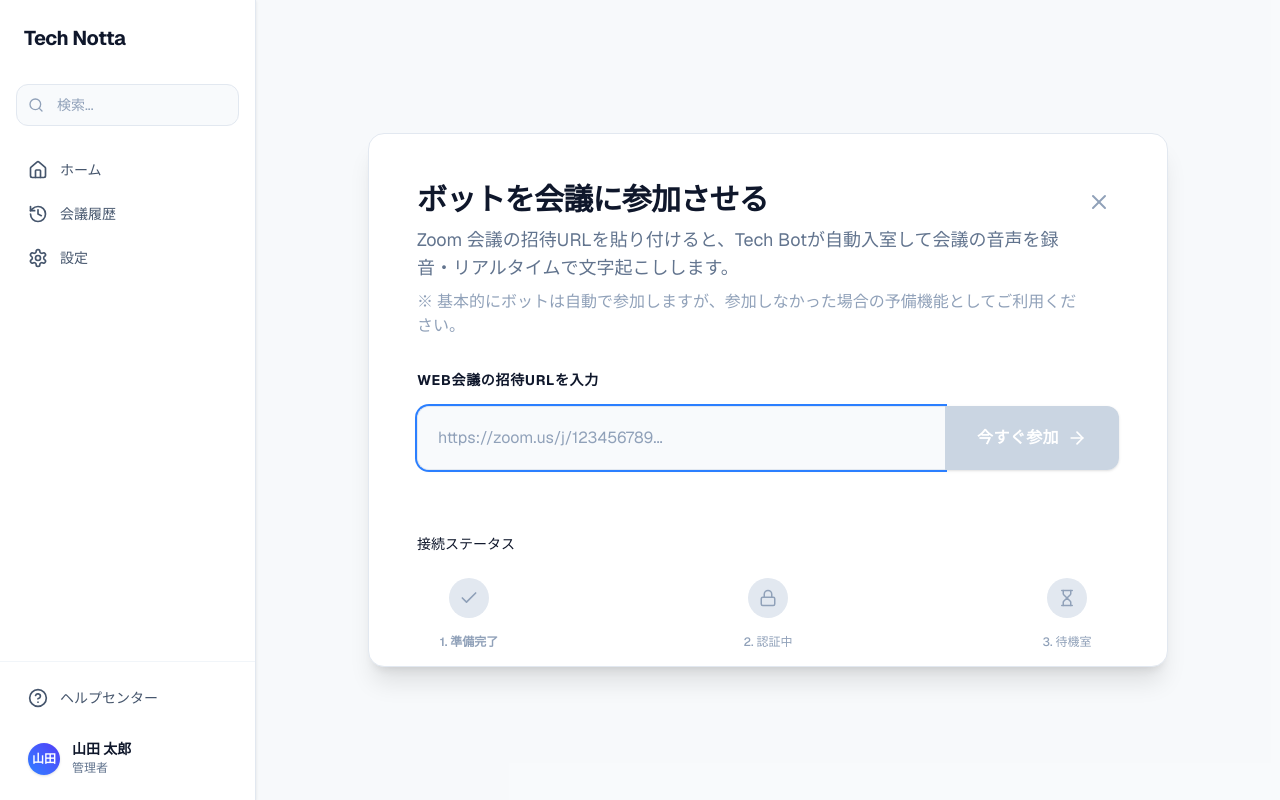
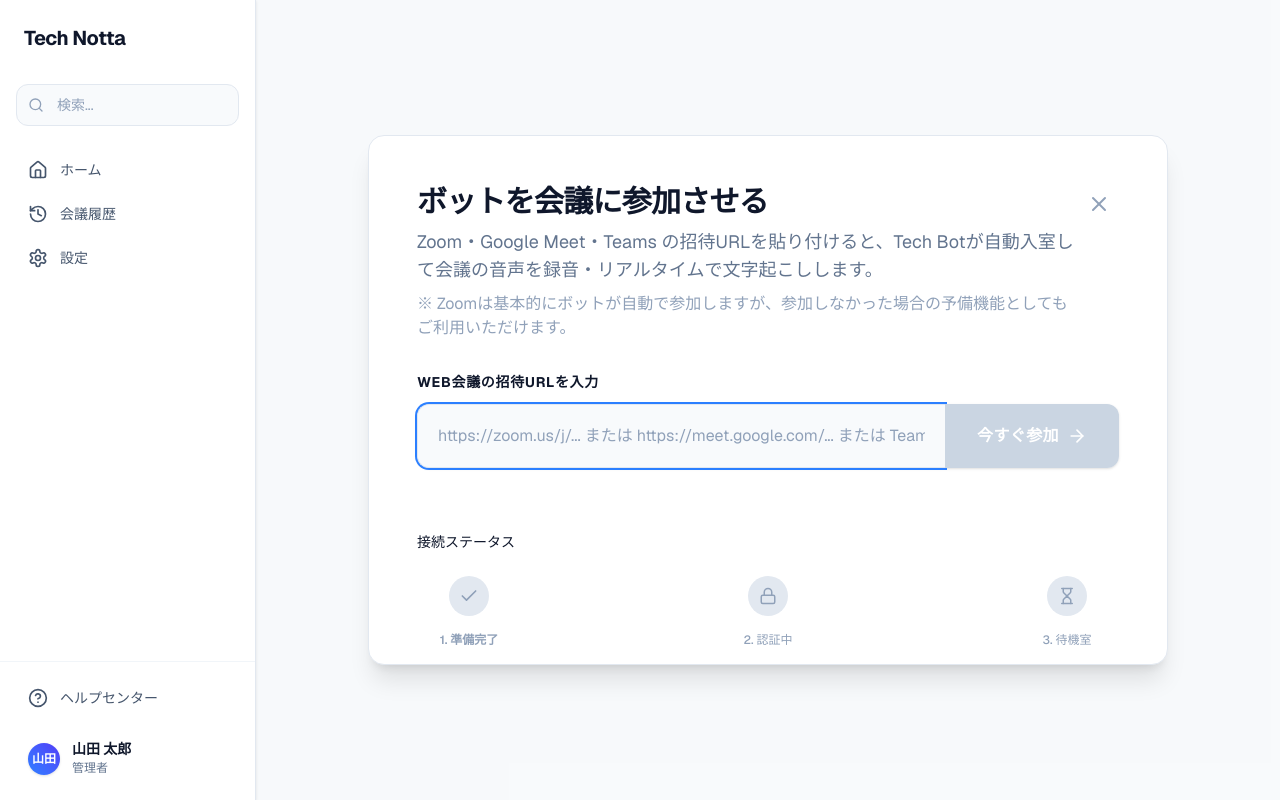
Before and after one commit to showheysas/tech0notta_frontend_sho_v2, a Next.js app: page /join in a window 1280 px wide. Built offline with nearby package versions, Linux system fonts and the light colour scheme; no server answers.

Commit message:
feat: Google Meet・Teams Bot対応 UI追加

```diff
--- a/app/join/page.tsx
+++ b/app/join/page.tsx
@@ -6,12 +6,38 @@
 
 const API_URL = process.env.NEXT_PUBLIC_API_URL || '';
 
+type Platform = 'zoom' | 'meet' | 'teams' | null;
+
+const detectPlatform = (url: string): Platform => {
+  if (url.includes('zoom.us')) return 'zoom';
+  if (url.includes('meet.google.com')) return 'meet';
+  if (url.includes('teams.microsoft.com') || url.includes('teams.live.com')) return 'teams';
+  return null;
+};
+
+const PLATFORM_BADGE: Record<NonNullable<Platform>, { label: string; className: string }> = {
+  zoom: {
+    label: 'Zoom',
+    className: 'bg-blue-100 text-blue-700 border border-blue-200',
+  },
+  meet: {
+    label: 'Google Meet',
+    className: 'bg-green-100 text-green-700 border border-green-200',
+  },
+  teams: {
+    label: 'Microsoft Teams',
+    className: 'bg-purple-100 text-purple-700 border border-purple-200',
+  },
+};
+
 export default function JoinPage() {
   const router = useRouter();
   const [url, setUrl] = useState('');
   const [step, setStep] = useState(0);
   const [sessionId, setSessionId] = useState<string | null>(null);
   const [error, setError] = useState<string | null>(null);
+
+  const platform = detectPlatform(url);
 
   const handleJoin = async () => {
     if (!url) return;
@@ -21,7 +47,7 @@
       const response = await fetch(`${API_URL}/api/bot/dispatch`, {
         method: 'POST',
         headers: { 'Content-Type': 'application/json' },
-        body: JSON.stringify({ meeting_id: url }),
+        body: JSON.stringify({ meeting_id: url, meeting_url: url }),
       });
 
       if (!response.ok) {
@@ -82,10 +108,10 @@
             <div className="flex-1">
               <h2 className="text-2xl sm:text-3xl font-black text-slate-900 tracking-tight mb-2">ボットを会議に参加させる</h2>
               <p className="text-slate-500 text-sm sm:text-lg">
-                Zoom 会議の招待URLを貼り付けると、Tech Botが自動入室して会議の音声を録音・リアルタイムで文字起こしします。
+                Zoom・Google Meet・Teams の招待URLを貼り付けると、Tech Botが自動入室して会議の音声を録音・リアルタイムで文字起こしします。
                 <br className="hidden sm:inline" />
                 <span className="text-slate-400 text-base block mt-2">
-                  ※ 基本的にボットは自動で参加しますが、参加しなかった場合の予備機能としてご利用ください。
+                  ※ Zoomは基本的にボットが自動で参加しますが、参加しなかった場合の予備機能としてもご利用いただけます。
                 </span>
               </p>
             </div>
@@ -103,14 +129,14 @@
           )}
 
           {/* Input */}
-          <div className="flex flex-col gap-4">
+          <div className="flex flex-col gap-3">
             <label htmlFor="meeting-url" className="text-slate-900 text-sm font-bold uppercase tracking-wider">Web会議の招待URLを入力</label>
             <div className="flex flex-col sm:flex-row items-stretch shadow-sm rounded-xl gap-3 sm:gap-0 h-auto sm:h-16 w-full">
               <input
                 id="meeting-url"
                 type="text"
                 autoFocus
-                placeholder="https://zoom.us/j/123456789..."
+                placeholder="https://zoom.us/j/... または https://meet.google.com/... または Teams URL"
                 value={url}
                 onChange={(e) => setUrl(e.target.value)}
                 disabled={step > 0}
@@ -126,6 +152,16 @@
                 ) : '接続中...'}
               </button>
             </div>
+
+            {/* Platform badge */}
+            {platform && (
+              <div className="flex items-center gap-2">
+                <span className={`inline-flex items-center px-3 py-1 rounded-full text-xs font-semibold ${PLATFORM_BADGE[platform].className}`}>
+                  {PLATFORM_BADGE[platform].label}
+                </span>
+                <span className="text-slate-400 text-xs">として参加します</span>
+              </div>
+            )}
           </div>
 
           {/* Stepper */}
```
